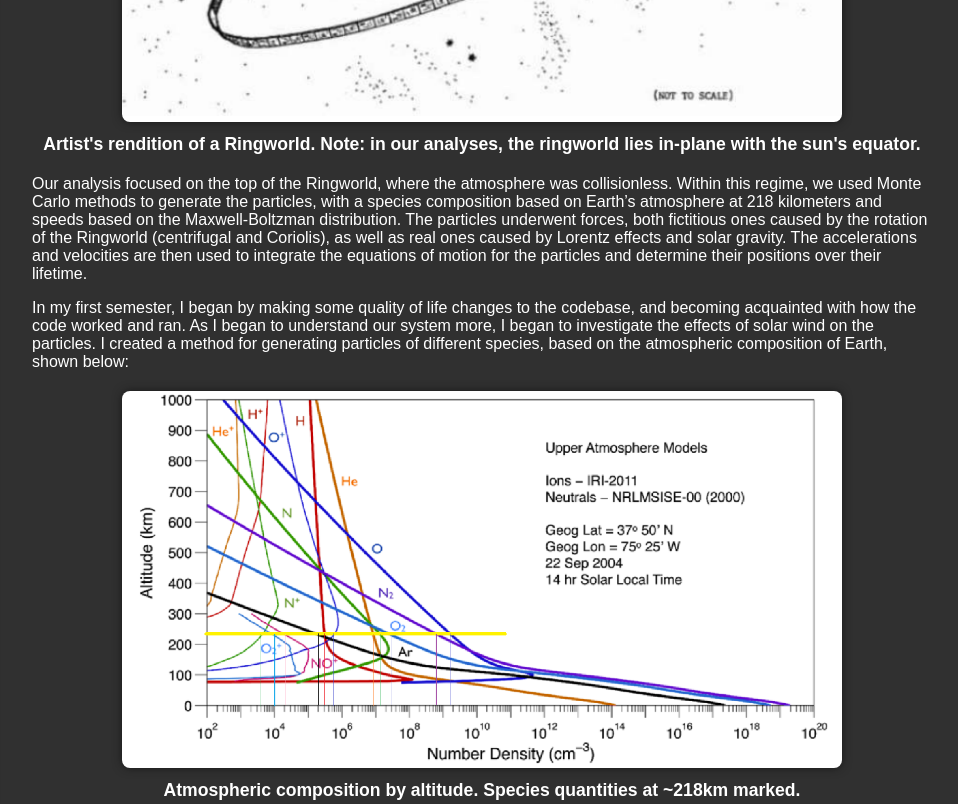
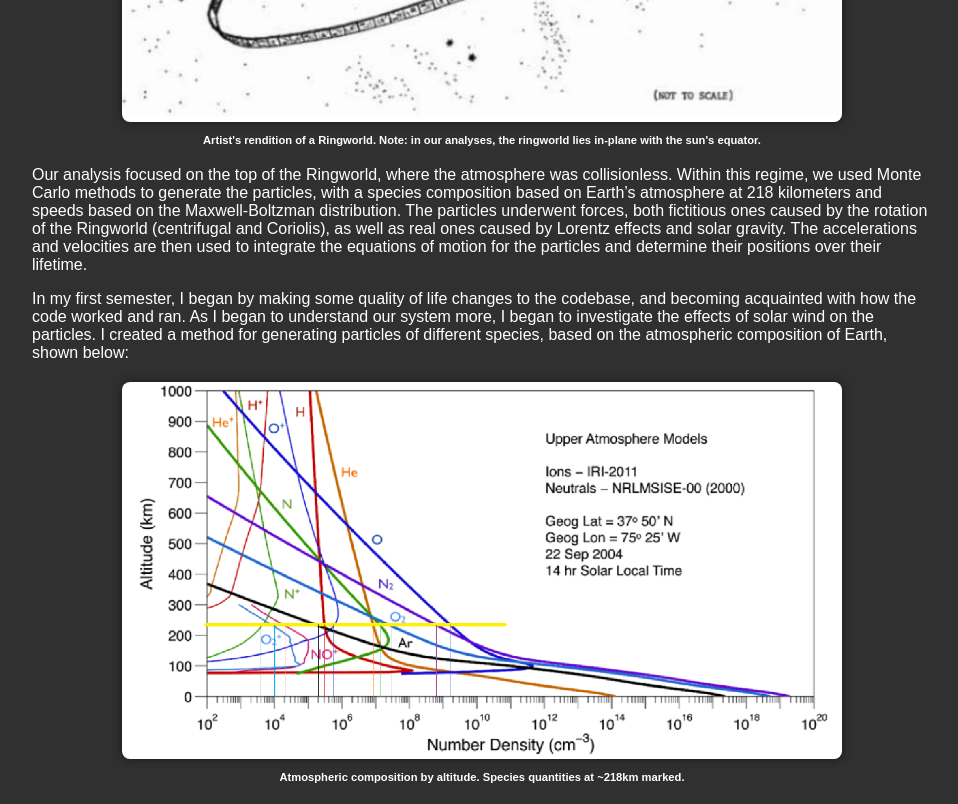
Before and after one commit to JamesChambers-GT/BarrittsWeb, a website: page research.html in a window 1280 px wide. Shown: the part 800-1604 px from the top of the page, without its empty margins (158-1116 px from the left). Drawn offline with Linux system fonts and the light colour scheme.

Commit message:
Update style.css

```diff
--- a/style.css
+++ b/style.css
@@ -29,7 +29,7 @@ a:hover {
 
 .image-block figcaption {
     margin-top: 8px;
-    font-size: 1.1em;
+    font-size: 0.7em;
     font-weight: bold;
     color: white;
 }
```
